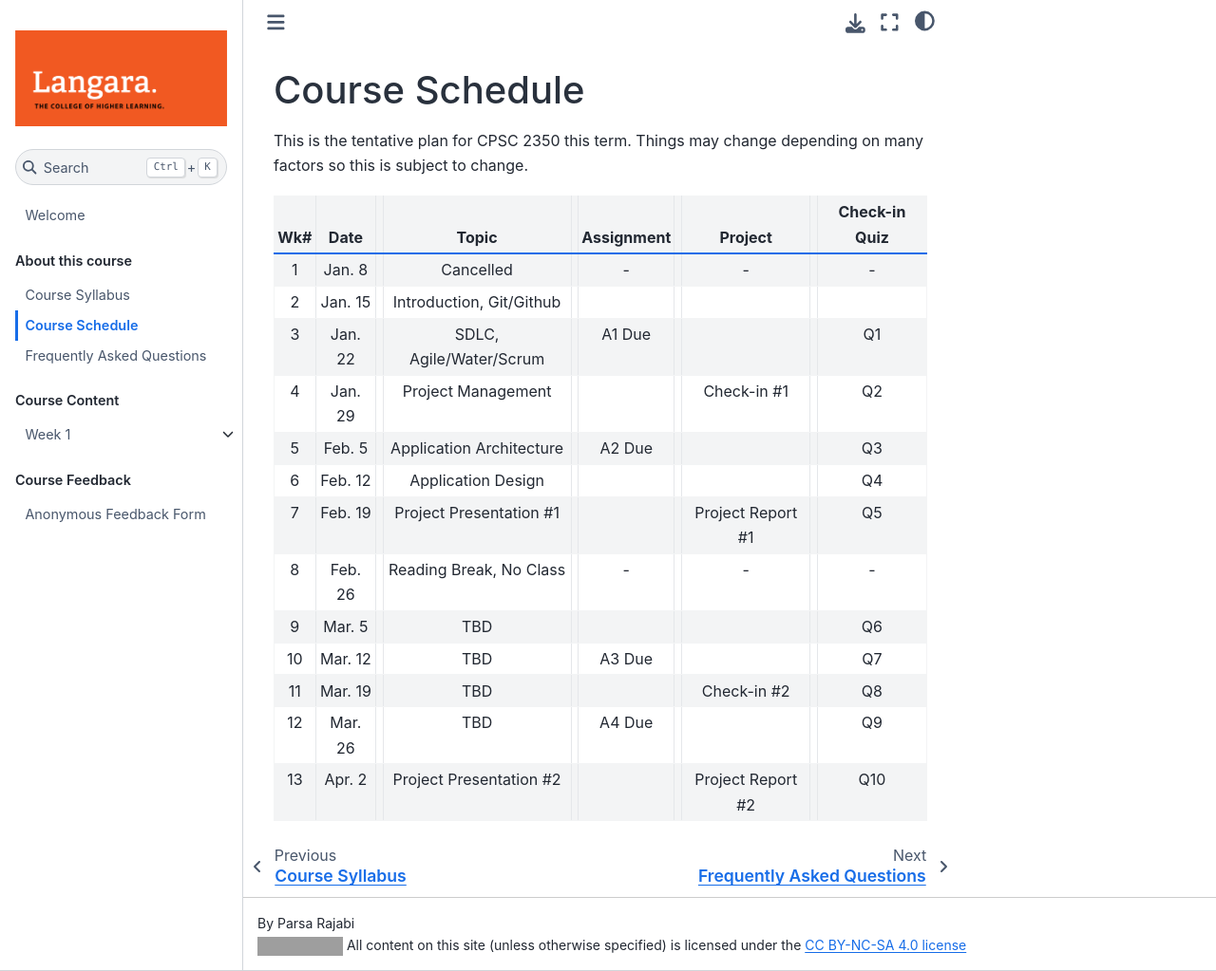
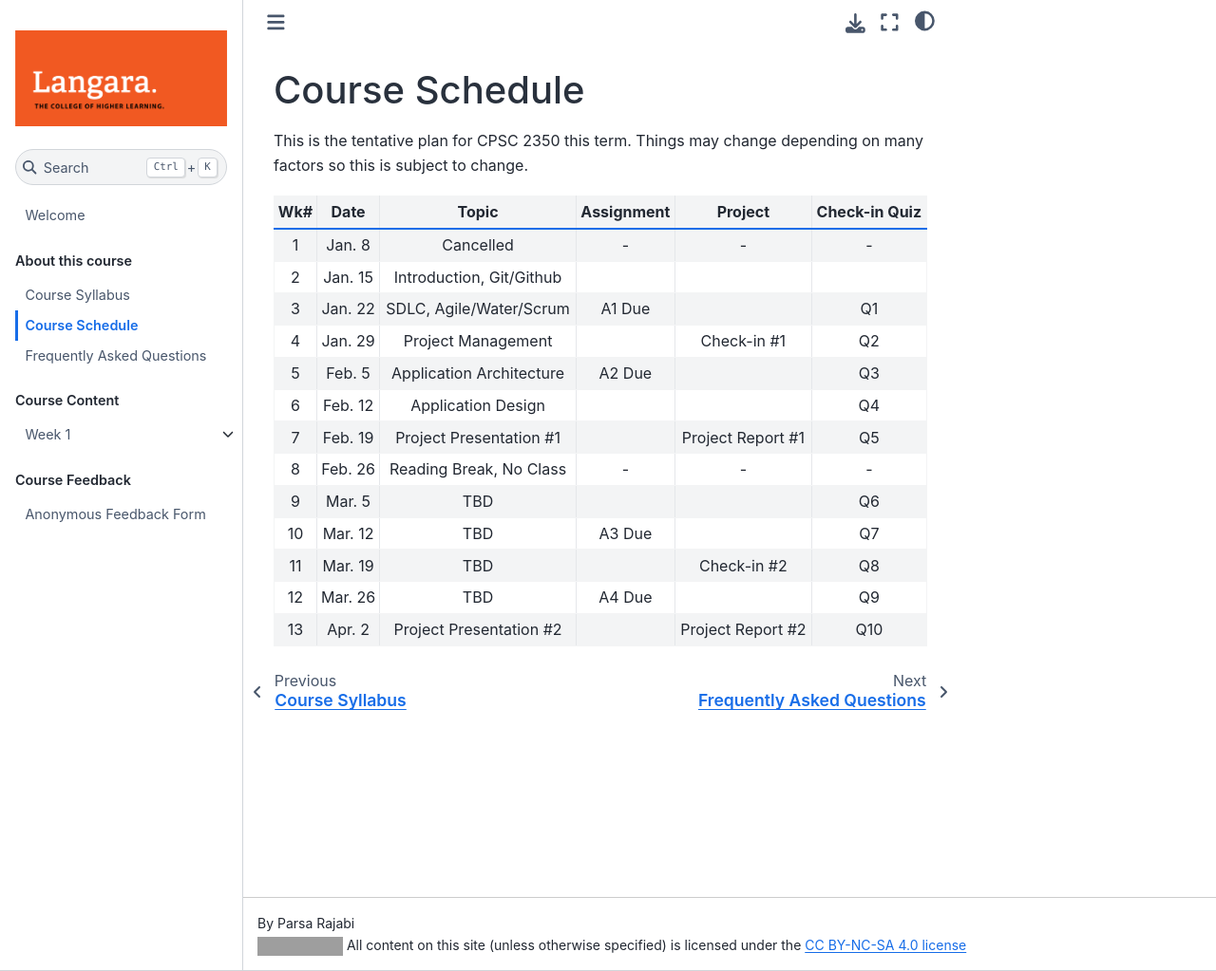
Before and after one commit to Parsa-Rajabi/cpsc-2350-spring-2022, a Jupyter Book: the page built from about/course_schedule.md, in a window 1280 px wide and 1023 px high. Shown: the whole window at 95% size. Built offline with Jupyter Book 1.0.4 settings and Sphinx 7.4.7 and the Sphinx Book theme 1.1.4, drawn with Linux system fonts in a browser that asks for light colours; pages that are not in the unit, such as notebooks, are missing from menus; grey boxes are pictures that could not be loaded.

```diff
--- a/about/syllabus_bits/schedule.md
+++ b/about/syllabus_bits/schedule.md
@@ -1,18 +1,18 @@
 This is the tentative plan for {{ COURSE_CODE }} this term.
 Things may change depending on many factors so this is subject to change.
 
-| Wk# | Date     |   |    Topic                                    |   | Assignment  |   | Project                 | | Check-in Quiz |
-| :-: | :--------: | :-: | :-------------------------------------------: | :-: | :----------: | :-: | :-----------------------: | :-: | :-------------: |
-| 1   | Jan. 8   | | Cancelled                                     | |  -         | | -                       | | -             |
-| 2   | Jan. 15  | | Introduction, Git/Github                      | |            | |                         | |               |
-| 3   | Jan. 22  | | SDLC, Agile/Water/Scrum                       | | A1 Due     | |                         | | Q1            |
-| 4   | Jan. 29  | | Project Management                            | |            | | Check-in #1             | | Q2            |
-| 5   | Feb. 5   | | Application Architecture                      | | A2 Due     | |                         | | Q3            |
-| 6   | Feb. 12  | | Application Design                            | |            | |                         | | Q4            |
-| 7   | Feb. 19  | | Project Presentation #1                       | |            | | Project Report #1       | | Q5            |
-| 8   | Feb. 26  | | Reading Break, No Class                       | | -          | | -                       | | -             |
-| 9   | Mar. 5   | | TBD                                           | |            | |                         | | Q6            |
-| 10  | Mar. 12  | | TBD                                           | | A3 Due     | |                         | | Q7            |
-| 11  | Mar. 19  | | TBD                                           | |            | | Check-in #2             | | Q8            |
-| 12  | Mar. 26  | | TBD                                           | | A4 Due     | |                         | | Q9            |
-| 13  | Apr. 2   | | Project Presentation #2                       | |            | | Project Report #2       | | Q10           |
+| Wk# |   Date  |           Topic          | Assignment |      Project      | Check-in Quiz |
+|:---:|:-------:|:------------------------:|:----------:|:-----------------:|:-------------:|
+|  1  |  Jan. 8 |         Cancelled        |      -     |         -         |       -       |
+|  2  | Jan. 15 | Introduction, Git/Github |            |                   |               |
+|  3  | Jan. 22 |  SDLC, Agile/Water/Scrum |   A1 Due   |                   |       Q1      |
+|  4  | Jan. 29 |    Project Management    |            |    Check-in #1    |       Q2      |
+|  5  |  Feb. 5 | Application Architecture |   A2 Due   |                   |       Q3      |
+|  6  | Feb. 12 |    Application Design    |            |                   |       Q4      |
+|  7  | Feb. 19 |  Project Presentation #1 |            | Project Report #1 |       Q5      |
+|  8  | Feb. 26 |  Reading Break, No Class |      -     |         -         |       -       |
+|  9  |  Mar. 5 |            TBD           |            |                   |       Q6      |
+|  10 | Mar. 12 |            TBD           |   A3 Due   |                   |       Q7      |
+|  11 | Mar. 19 |            TBD           |            |    Check-in #2    |       Q8      |
+|  12 | Mar. 26 |            TBD           |   A4 Due   |                   |       Q9      |
+|  13 |  Apr. 2 |  Project Presentation #2 |            | Project Report #2 |      Q10      |
```
